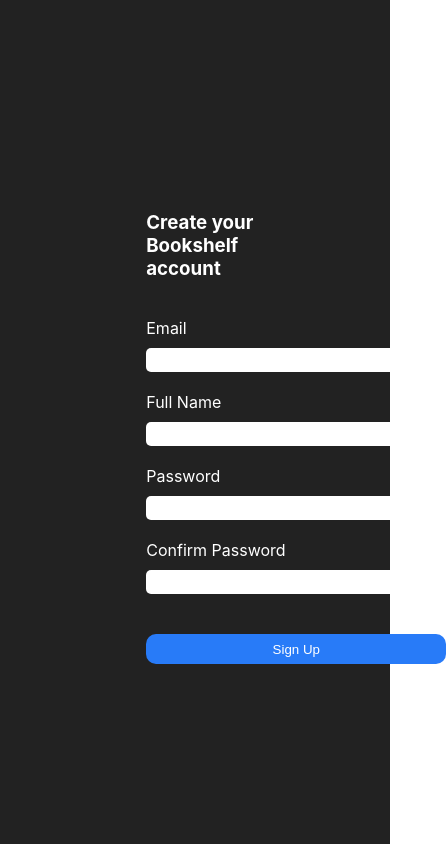
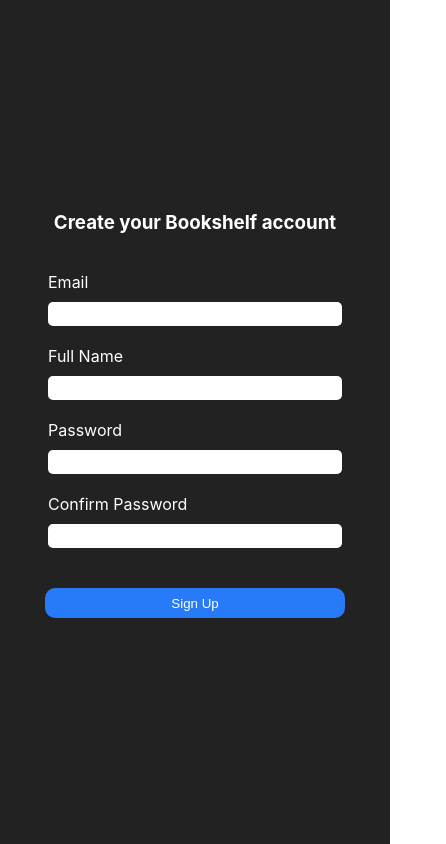
Before and after one commit to VivKatara/bookshelf, a React (Create React App) app in the folder client/: page /register in a window 390 px wide. Shown: the whole page, 446 px wide, since content can reach past the window. Built offline with nearby package versions, Linux system fonts and the light colour scheme; no server answers.

Commit message:
Refactored preauth pages and made them responsive

```diff
--- a/client/src/components/AddBookModal.js
+++ b/client/src/components/AddBookModal.js
@@ -2,7 +2,7 @@
 import axios from "axios";
 import { useOutsideClick } from "../hooks/useOutsideClick";
 import styled from "@emotion/styled";
-import { Form, Input } from "./Login";
+import { Form, Input } from "../styles/authForms";
 
 const initialState = {
   title: "",
--- a/client/src/components/LandingPage.js
+++ b/client/src/components/LandingPage.js
@@ -46,7 +46,6 @@
   flex-direction: column;
   align-items: center;
   text-align: center;
-  // background-color: blue;
   color: white;
 
   @media (max-width: 700px) {
@@ -64,7 +63,6 @@
   min-height: 100px;
   text-align: left;
   font-size: 24px;
-  // background-color: red;
   @media (max-width: 500px) {
     width: 80%;
   }
--- a/client/src/components/Login.js
+++ b/client/src/components/Login.js
@@ -3,8 +3,15 @@
 import { useHistory } from "react-router-dom";
 import { connect } from "react-redux";
 import axios from "axios";
-import styled from "@emotion/styled";
 import { setUser } from "../actions/setUser";
+import {
+  MainContainer,
+  CentralDiv,
+  Form,
+  FormDiv,
+  Input,
+  SubmitButton,
+} from "../styles/authForms";
 
 const initialState = {
   email: "",
@@ -84,7 +91,7 @@
             />
           </FormDiv>
           <FormDiv>
-            <LoginButton type="Submit">Continue</LoginButton>
+            <SubmitButton type="Submit">Continue</SubmitButton>
           </FormDiv>
         </Form>
       </CentralDiv>
@@ -99,60 +106,3 @@
 };
 
 export default connect(mapStateToProps, { setUser })(Login);
-
-const MainContainer = styled.div`
-  width: 100vw;
-  height: 100vh;
-  display: flex;
-  flex-direction: column;
-  justify-content: center;
-  align-items: center;
-  background-color: #222222;
-`;
-
-const CentralDiv = styled.div`
-  width: 50%;
-  min-height: 500px;
-  display: flex;
-  flex-direction: column;
-  text-align: center;
-  color: white;
-`;
-
-export const Form = styled.form`
-  display: flex;
-  flex-direction: column;
-`;
-
-const FormDiv = styled.div`
-  display: flex;
-  flex-direction: column;
-  margin-top: 20px;
-  margin-left: 25%;
-  text-align: left;
-`;
-
-export const Input = styled.input`
-  height: 20px;
-  width: 290px;
-  border: none;
-  border-radius: 5px;
-  padding: 2px;
-  margin-top: 10px;
-`;
-
-const LoginButton = styled.button`
-  height: 30px;
-  width: 300px;
-  margin-top: 20px;
-  outline: none;
-  border: none;
-  border-radius: 10px;
-  text-align: center;
-  background-color: #287bf8;
-  color: #ffffff;
-
-  &:hover {
-    cursor: pointer;
-  }
-`;
--- a/client/src/components/Register.js
+++ b/client/src/components/Register.js
@@ -1,7 +1,14 @@
 import React, { useReducer } from "react";
 import { useHistory } from "react-router-dom";
 import axios from "axios";
-import styled from "@emotion/styled";
+import {
+  MainContainer,
+  CentralDiv,
+  Form,
+  FormDiv,
+  Input,
+  SubmitButton,
+} from "../styles/authForms";
 
 const initialState = {
   email: "",
@@ -121,7 +128,7 @@
             />
           </FormDiv>
           <FormDiv>
-            <RegisterButton type="Submit">Sign Up</RegisterButton>
+            <SubmitButton type="Submit">Sign Up</SubmitButton>
           </FormDiv>
         </Form>
       </CentralDiv>
@@ -130,60 +137,3 @@
 };
 
 export default Register;
-
-const MainContainer = styled.div`
-  width: 100vw;
-  height: 100vh;
-  display: flex;
-  flex-direction: column;
-  justify-content: center;
-  align-items: center;
-  background-color: #222222;
-`;
-
-const CentralDiv = styled.div`
-  width: 50%;
-  min-height: 500px;
-  display: flex;
-  flex-direction: column;
-  text-align: center;
-  color: white;
-`;
-
-const Form = styled.form`
-  display: flex;
-  flex-direction: column;
-`;
-
-const FormDiv = styled.div`
-  display: flex;
-  flex-direction: column;
-  margin-top: 20px;
-  margin-left: 25%;
-  text-align: left;
-`;
-
-const Input = styled.input`
-  height: 20px;
-  width: 290px;
-  border: none;
-  border-radius: 5px;
-  padding: 2px;
-  margin-top: 10px;
-`;
-
-const RegisterButton = styled.button`
-  height: 30px;
-  width: 300px;
-  margin-top: 20px;
-  outline: none;
-  border: none;
-  border-radius: 10px;
-  text-align: center;
-  background-color: #287bf8;
-  color: #ffffff;
-
-  &:hover {
-    cursor: pointer;
-  }
-`;
--- /dev/null
+++ b/client/src/styles/authForms.js
@@ -0,0 +1,61 @@
+import styled from "@emotion/styled";
+
+export const MainContainer = styled.div`
+  width: 100vw;
+  height: 100vh;
+  display: flex;
+  flex-direction: column;
+  justify-content: center;
+  align-items: center;
+  background-color: #222222;
+`;
+
+export const CentralDiv = styled.div`
+  width: 50%;
+  min-height: 500px;
+  display: flex;
+  flex-direction: column;
+  text-align: center;
+  color: white;
+  @media (max-width: 700px) {
+    width: 100%;
+  }
+`;
+
+export const Form = styled.form`
+  display: flex;
+  flex-direction: column;
+  align-items: center;
+`;
+
+export const FormDiv = styled.div`
+  display: flex;
+  flex-direction: column;
+  margin-top: 20px;
+  text-align: left;
+`;
+
+export const Input = styled.input`
+  height: 20px;
+  width: 290px;
+  border: none;
+  border-radius: 5px;
+  padding: 2px;
+  margin-top: 10px;
+`;
+
+export const SubmitButton = styled.button`
+  height: 30px;
+  width: 300px;
+  margin-top: 20px;
+  outline: none;
+  border: none;
+  border-radius: 10px;
+  text-align: center;
+  background-color: #287bf8;
+  color: #ffffff;
+
+  &:hover {
+    cursor: pointer;
+  }
+`;
```
